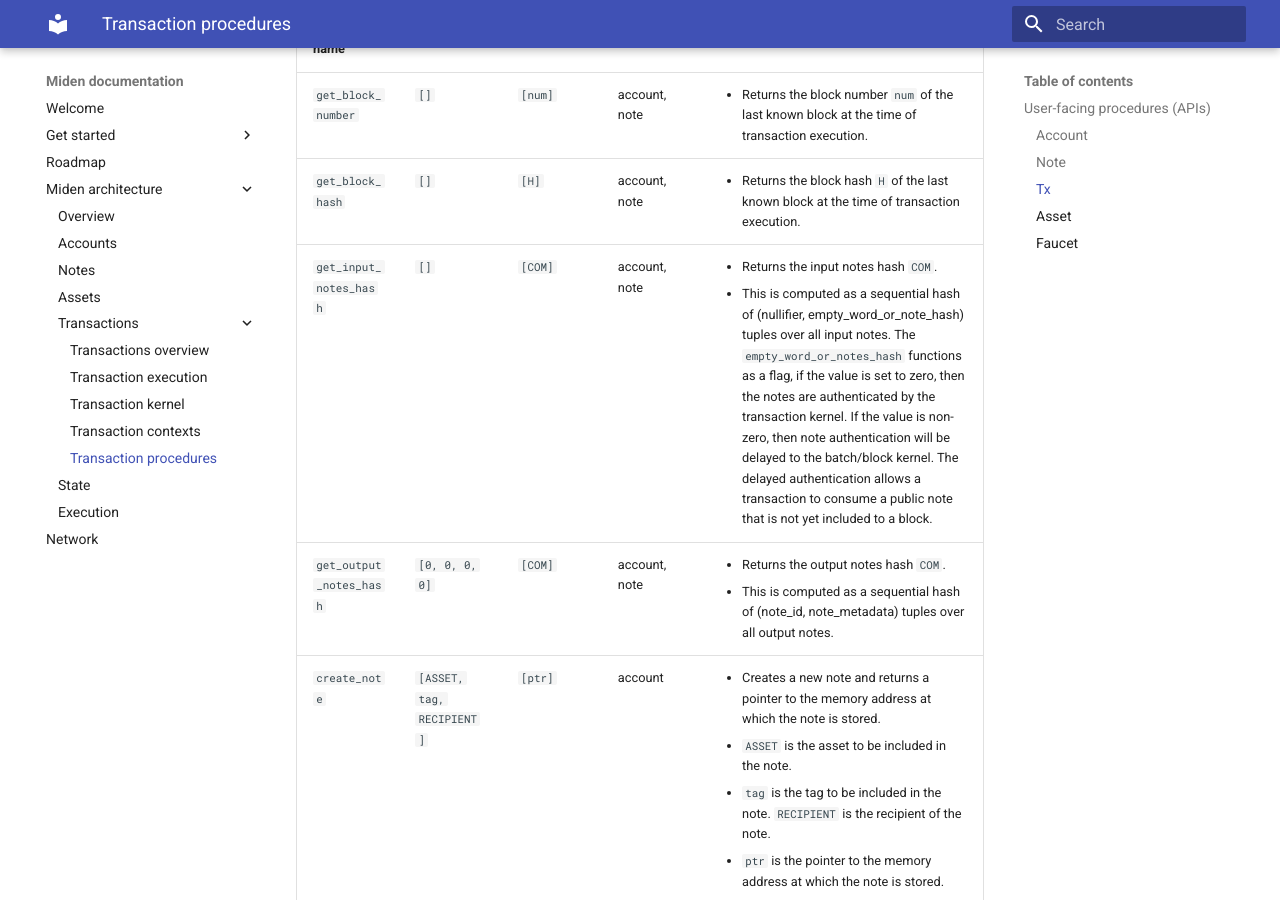
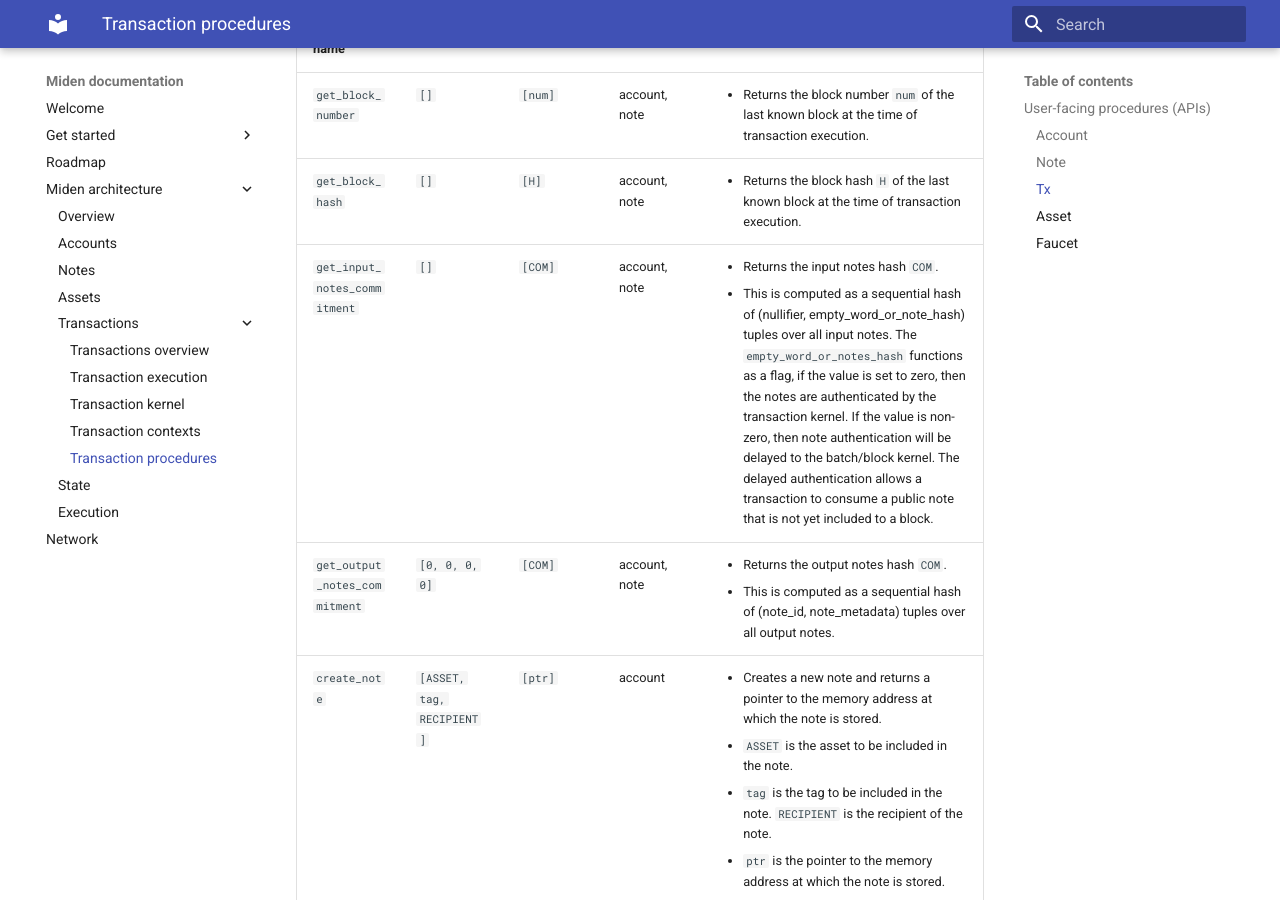
Before and after one commit to 0xPolygonMiden/miden-base, an MkDocs documentation site: the page built from docs/architecture/transactions/procedures.md, in a window 1280 px wide and 900 px high, scrolled down 3304 px. Built offline with MkDocs 1.6.1 and Material for MkDocs 9.7.7, drawn with Linux system fonts in a browser that asks for light colours.

```diff
--- a/docs/architecture/transactions/procedures.md
+++ b/docs/architecture/transactions/procedures.md
@@ -52,8 +52,8 @@ To import the transaction procedures set `use.miden::tx` at the beginning of the
 | ----------------------- | ------------------------- | ------- | ------------- | ------------------------------------------------------------------------------------------------------------------------------------------------------------------------------------------------------------------------------------------------------------------------------------------------------------------------------------------------------------------------------------------------------------------------------------------------------------------------------------------------------------------------------------- |
 | `get_block_number`      | `[]`                      | `[num]` | account, note | <ul> <li>Returns the block number `num` of the last known block at the time of transaction execution.                                                                                                                                                                                                                                                                                                                                                                                                                                 |
 | `get_block_hash`        | `[]`                      | `[H]`   | account, note | <ul> <li>Returns the block hash `H` of the last known block at the time of transaction execution.</li> </ul>                                                                                                                                                                                                                                                                                                                                                                                                                          |
-| `get_input_notes_hash`  | `[]`                      | `[COM]` | account, note | <ul> <li>Returns the input notes hash `COM`. </li><li>This is computed as a sequential hash of (nullifier, empty_word_or_note_hash) tuples over all input notes. The `empty_word_or_notes_hash` functions as a flag, if the value is set to zero, then the notes are authenticated by the transaction kernel. If the value is non-zero, then note authentication will be delayed to the batch/block kernel. The delayed authentication allows a transaction to consume a public note that is not yet included to a block. </li> </ul> |
-| `get_output_notes_hash` | `[0, 0, 0, 0]`            | `[COM]` | account, note | <ul> <li>Returns the output notes hash `COM`. </li><li>This is computed as a sequential hash of (note_id, note_metadata) tuples over all output notes. </li> </ul>                                                                                                                                                                                                                                                                                                                                                                    |
+| `get_input_notes_commitment`  | `[]`                      | `[COM]` | account, note | <ul> <li>Returns the input notes hash `COM`. </li><li>This is computed as a sequential hash of (nullifier, empty_word_or_note_hash) tuples over all input notes. The `empty_word_or_notes_hash` functions as a flag, if the value is set to zero, then the notes are authenticated by the transaction kernel. If the value is non-zero, then note authentication will be delayed to the batch/block kernel. The delayed authentication allows a transaction to consume a public note that is not yet included to a block. </li> </ul> |
+| `get_output_notes_commitment` | `[0, 0, 0, 0]`            | `[COM]` | account, note | <ul> <li>Returns the output notes hash `COM`. </li><li>This is computed as a sequential hash of (note_id, note_metadata) tuples over all output notes. </li> </ul>                                                                                                                                                                                                                                                                                                                                                                    |
 | `create_note`           | `[ASSET, tag, RECIPIENT]` | `[ptr]` | account       | <ul> <li>Creates a new note and returns a pointer to the memory address at which the note is stored.</li><li> `ASSET` is the asset to be included in the note. </li><li>`tag` is the tag to be included in the note. `RECIPIENT` is the recipient of the note.</li><li> `ptr` is the pointer to the memory address at which the note is stored.</li> </ul>                                                                                                                                                                            |
 
 ### Asset
```
Also changed, not shown: 8 other files.
